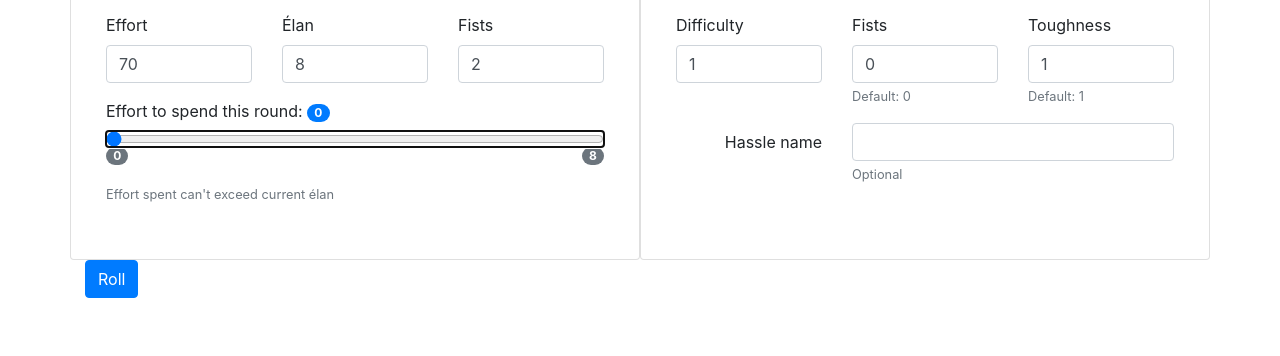
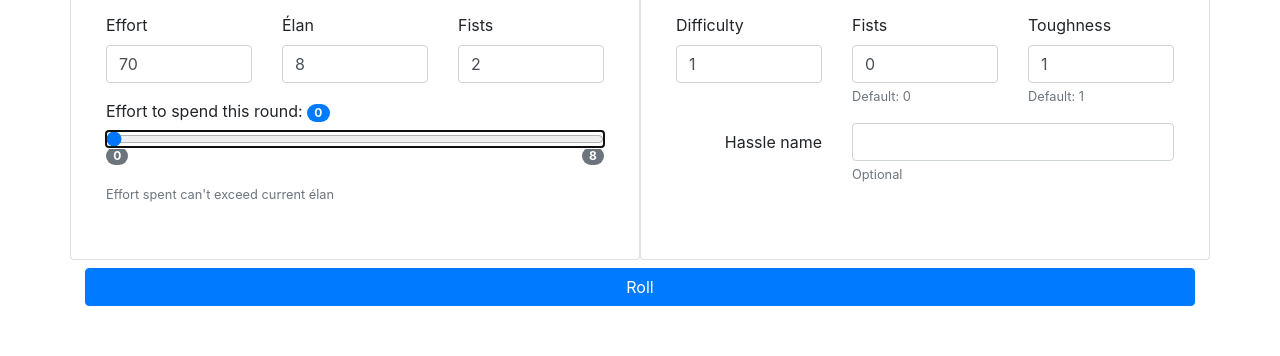
Before and after one commit to PhantomWatson/bastard-elf-hassler, a plain HTML site: page index.html in a window 1280 px wide. Shown: the part 158-514 px from the top of the page. Drawn offline with nearby package versions, Linux system fonts and the light colour scheme.

Commit message:
Turn buttons into block buttons

```diff
--- a/css/main.css
+++ b/css/main.css
@@ -354,3 +354,8 @@ body {
 footer {
   margin-top: 4em;
 }
+
+#submit {
+  margin-top: 0.5em;
+  margin-bottom: 0.5em;
+}
--- a/index.html
+++ b/index.html
@@ -157,10 +157,10 @@
         </section>
       </div>
 
-      <button type="submit" class="btn btn-primary" id="submit">
+      <button type="submit" class="btn btn-primary btn-block" id="submit">
         Roll
       </button>
-      <button type="reset" class="btn btn-secondary reset-btn">
+      <button type="reset" class="btn btn-secondary reset-btn btn-block">
         Reset
       </button>
     </form>
```
